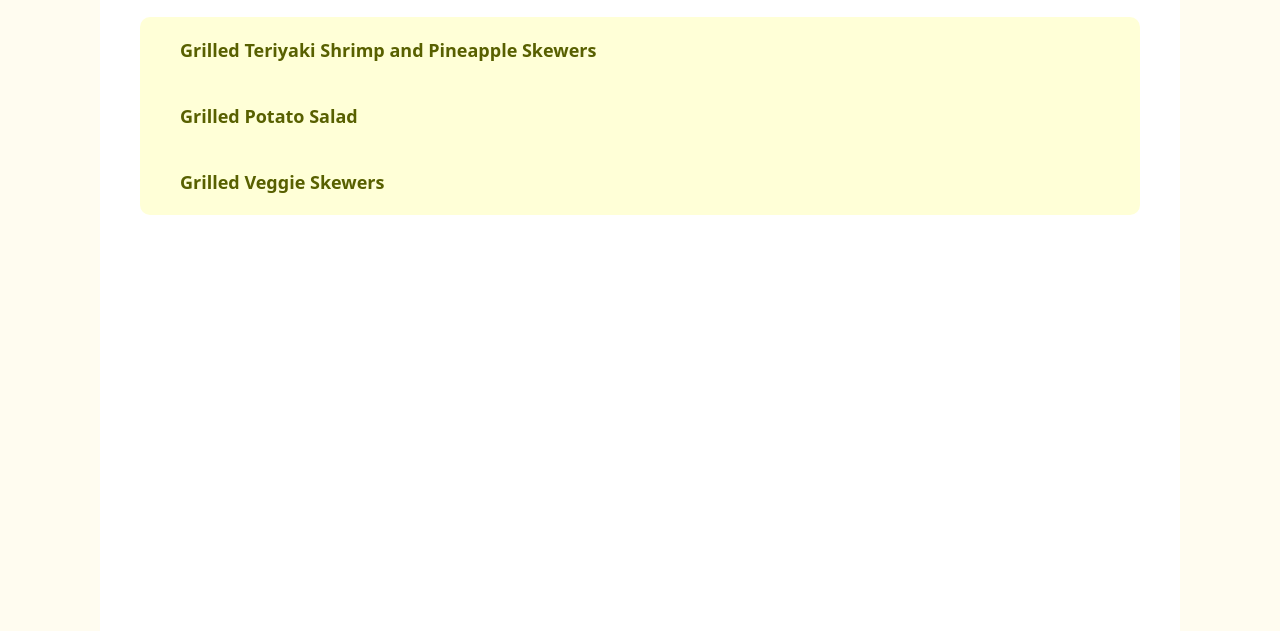
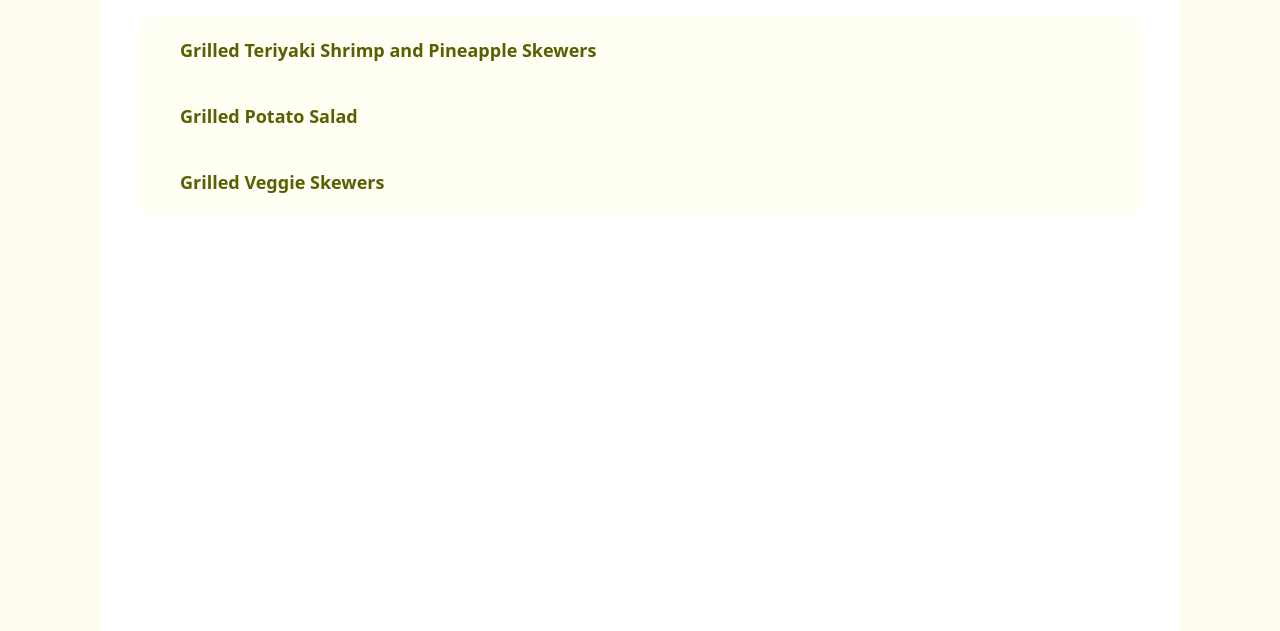
Before and after one commit to kamaladdi34/odin-recipes, a plain HTML site: page index.html in a window 1280 px wide. Shown: the part 223-854 px from the top of the page. Drawn offline with Linux system fonts and the light colour scheme.

Commit message:
Change recipes list background color

```diff
--- a/style.css
+++ b/style.css
@@ -44,7 +44,7 @@ ul li a {
     box-sizing: border-box;
     text-decoration: none;
     color: #586000;
-    background-color:#ffffd7 ;
+    background-color:#fffff4 ;
     display: block;
     min-width: 100%;
     padding: 15px 40px;
```
